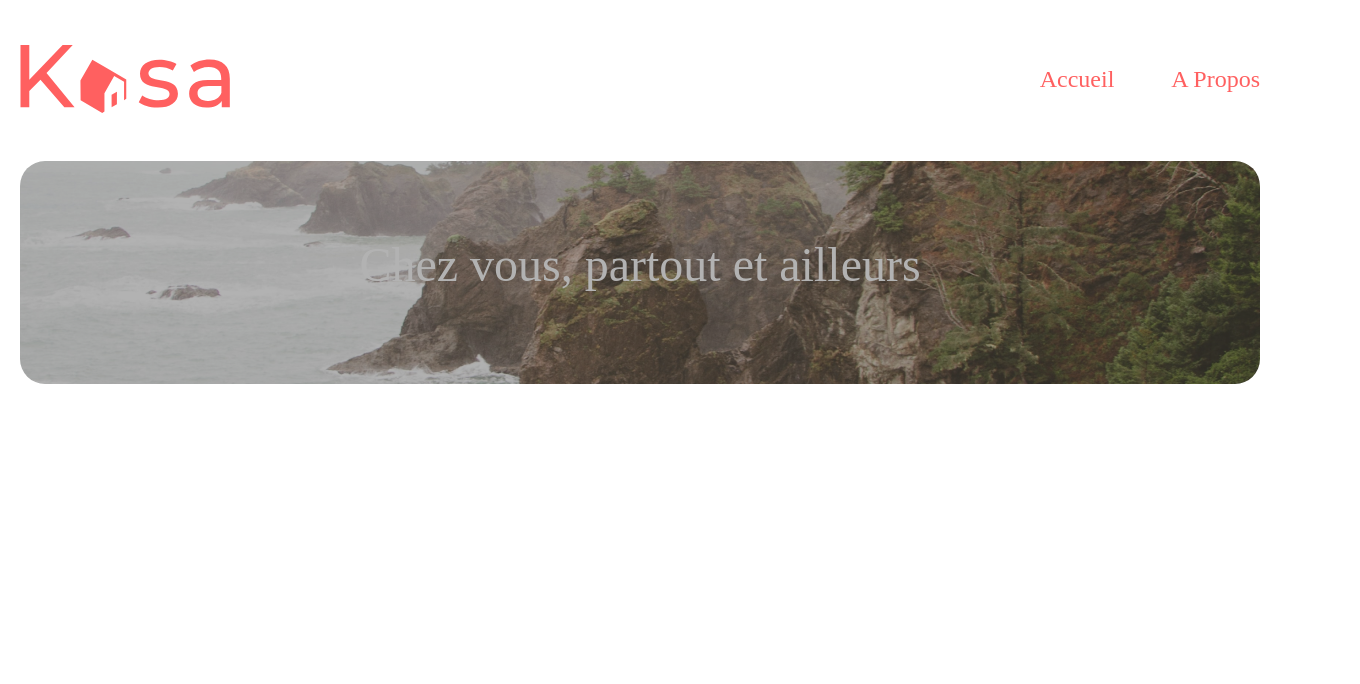
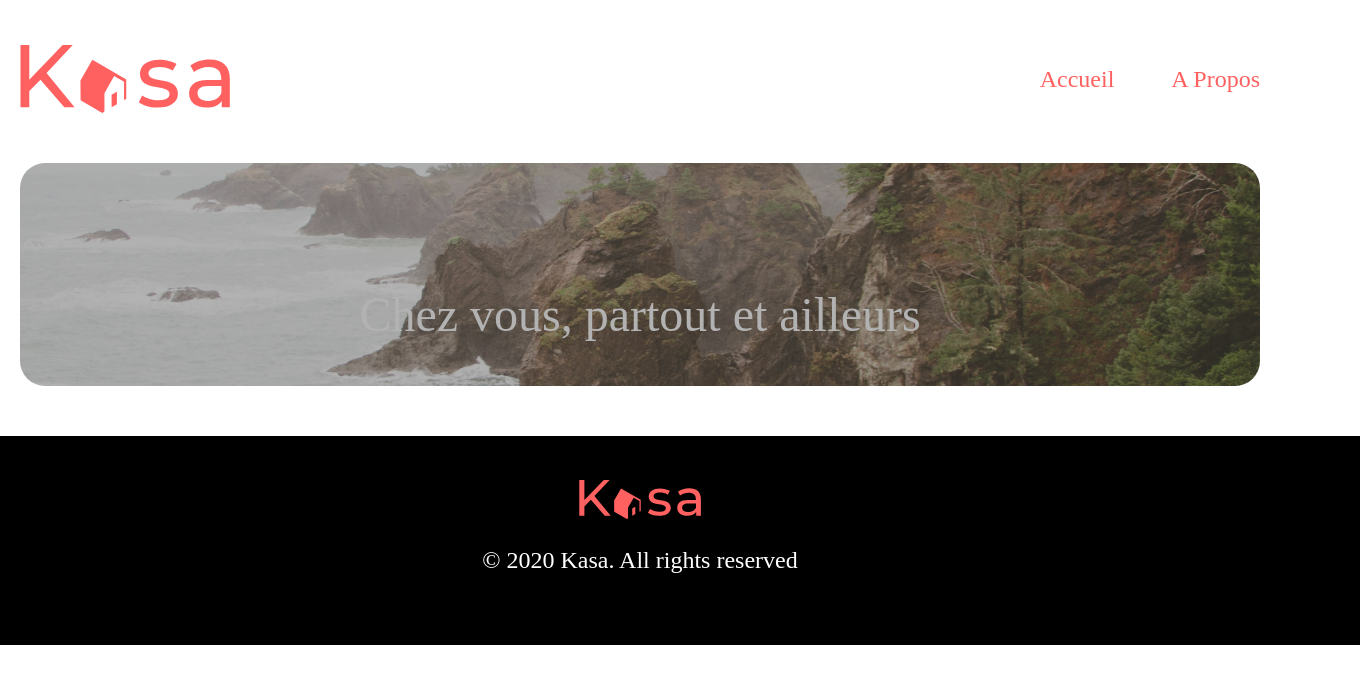
Before and after one commit to RenDupont/Project-kasa, a React (Create React App) app: page / in a window 1280 px wide. Shown: the top 684 px of the page, 1360 px wide, since content can reach past the window. Built offline with nearby package versions, Linux system fonts and the light colour scheme.

Commit message:
add component footer

```diff
--- a/src/components/App.js
+++ b/src/components/App.js
@@ -1,13 +1,16 @@
 import Background from './Background';
-import Header from './Header'
+import Header from './Header';
+import Footer from './Footer';
+import '../styles/App.css';
 
 function App() {
     return (
-        <div>
+        <div className='kasa-app'>
             <Header />
             <Background />
+            <Footer />
         </div>
-    )
+    );
 }
 
 export default App;
--- a/src/components/Background.js
+++ b/src/components/Background.js
@@ -1,11 +1,11 @@
-import '../styles/Background.css'
+import '../styles/Background.css';
 
 function Background() {
     return (
         <div className='kasa-background'>
             <p>Chez vous, partout et ailleurs</p>
         </div>
-    )
+    );
 }
 
-export default Background
+export default Background;
--- /dev/null
+++ b/src/components/Footer.js
@@ -0,0 +1,13 @@
+import logo from '../assets/LOGO.svg';
+import '../styles/Footer.css';
+
+function Footer() {
+    return (
+        <div className='kasa-footer'>
+            <img src={logo} alt='Kasa'></img>
+            <p>© 2020 Kasa. All rights reserved</p>
+        </div>
+    );
+}
+
+export default Footer;
--- /dev/null
+++ b/src/styles/App.css
@@ -0,0 +1,8 @@
+
+.kasa-app {
+    display: flex;
+    flex-direction: column;
+    justify-content: center;
+    align-items: center;
+    gap: 50px;
+}
--- /dev/null
+++ b/src/styles/Footer.css
@@ -0,0 +1,26 @@
+
+.kasa-footer {
+    display: flex;
+    width: 1440px;
+    height: 209px;
+    background-color: black;
+    flex-direction: column;
+    justify-content: center;
+    align-items: center;
+}
+
+.kasa-footer img {
+    width: 122px;
+    height: 39.444px;
+    color: white;
+}
+
+.kasa-footer p {
+    color: #FFF;
+    text-align: center;
+    font-family: Montserrat;
+    font-size: 24px;
+    font-style: normal;
+    font-weight: 500;
+    line-height: 142.6%;
+}
--- a/src/styles/index.css
+++ b/src/styles/index.css
@@ -4,7 +4,6 @@ body {
   padding-top: 45px;
   flex-direction: column;
   align-items: center;
-  gap: 50px;
   background: #FFF;
   margin: auto;
   max-width: 1440px;
```
Also changed, not shown: src/components/Header.js (+4 -4 lines), 1 other file (tests, documents, lock files or other folders).
